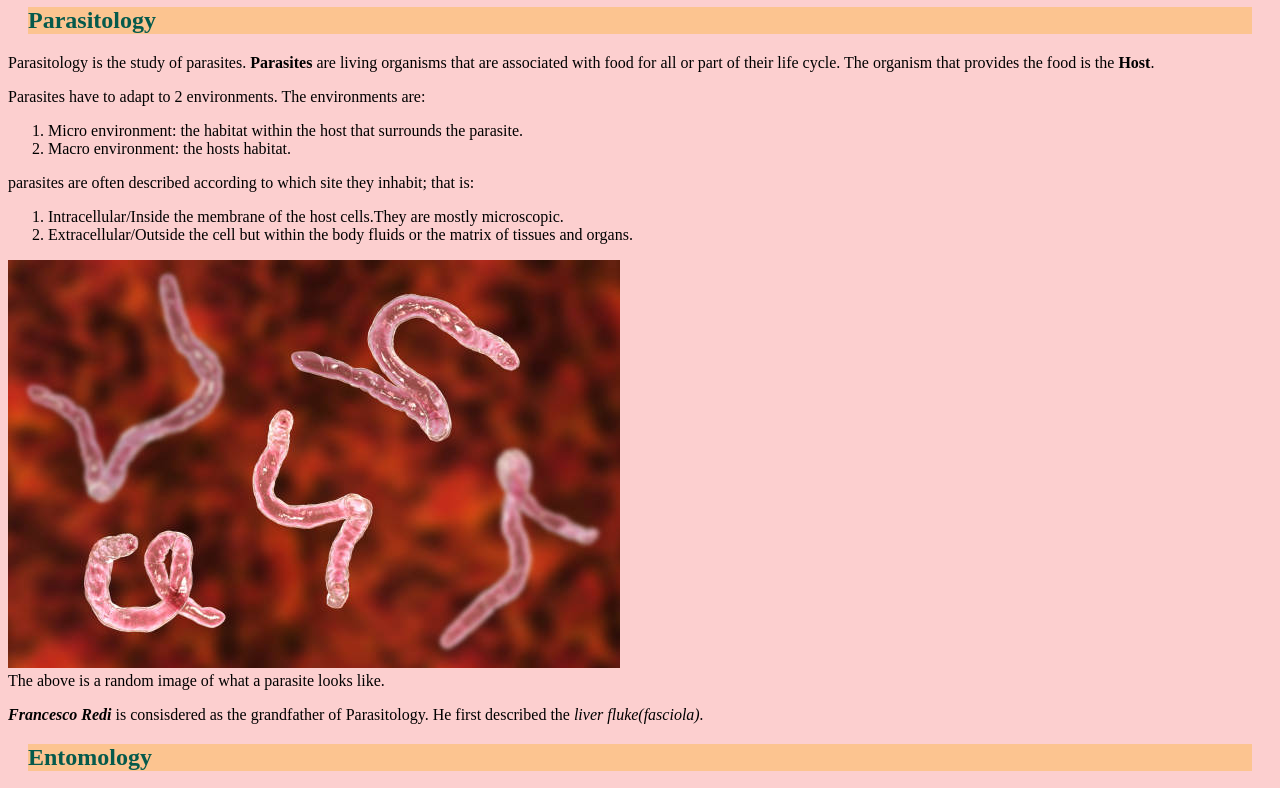
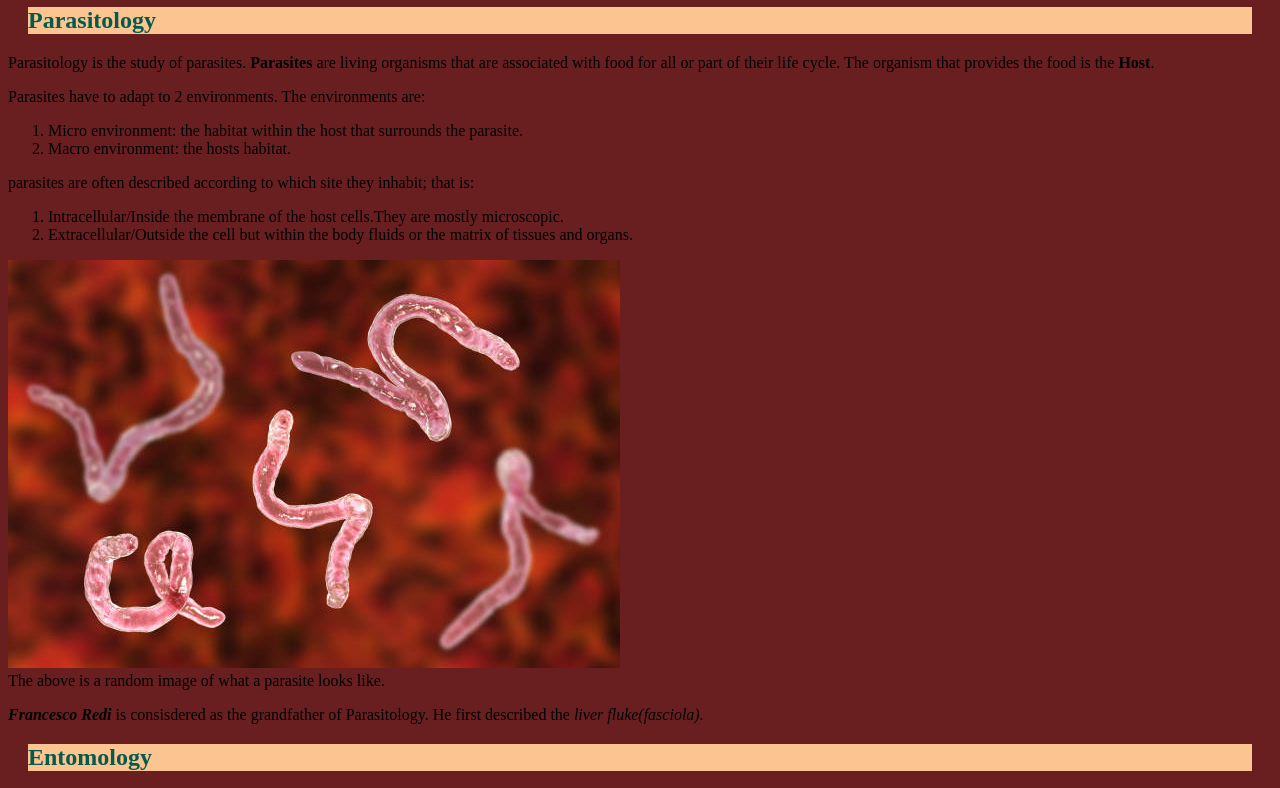
Before and after one commit to tor36i/HTML, a plain HTML site: page INDEX.html in a window 1280 px wide. Shown: the part 107-895 px from the top of the page. Drawn offline with Linux system fonts and the light colour scheme.

Commit message:
changed background color

```diff
--- a/CSS/STYLE.css
+++ b/CSS/STYLE.css
@@ -1,6 +1,6 @@
 body{
     border: 40px;
-    background-color: rgb(252, 207, 207);
+    background-color: rgb(105, 31, 31);
 }
 h1{
     background-color: rgb(248, 164, 96);
```
